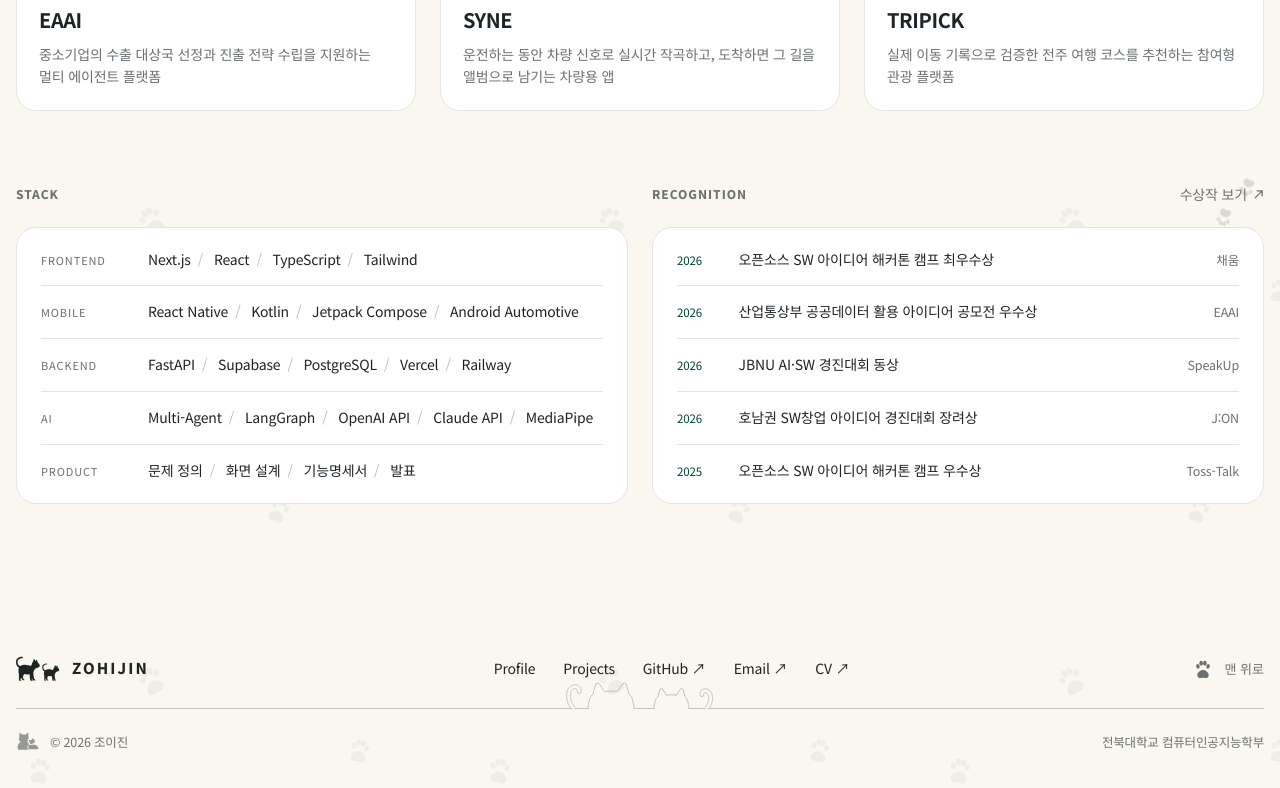
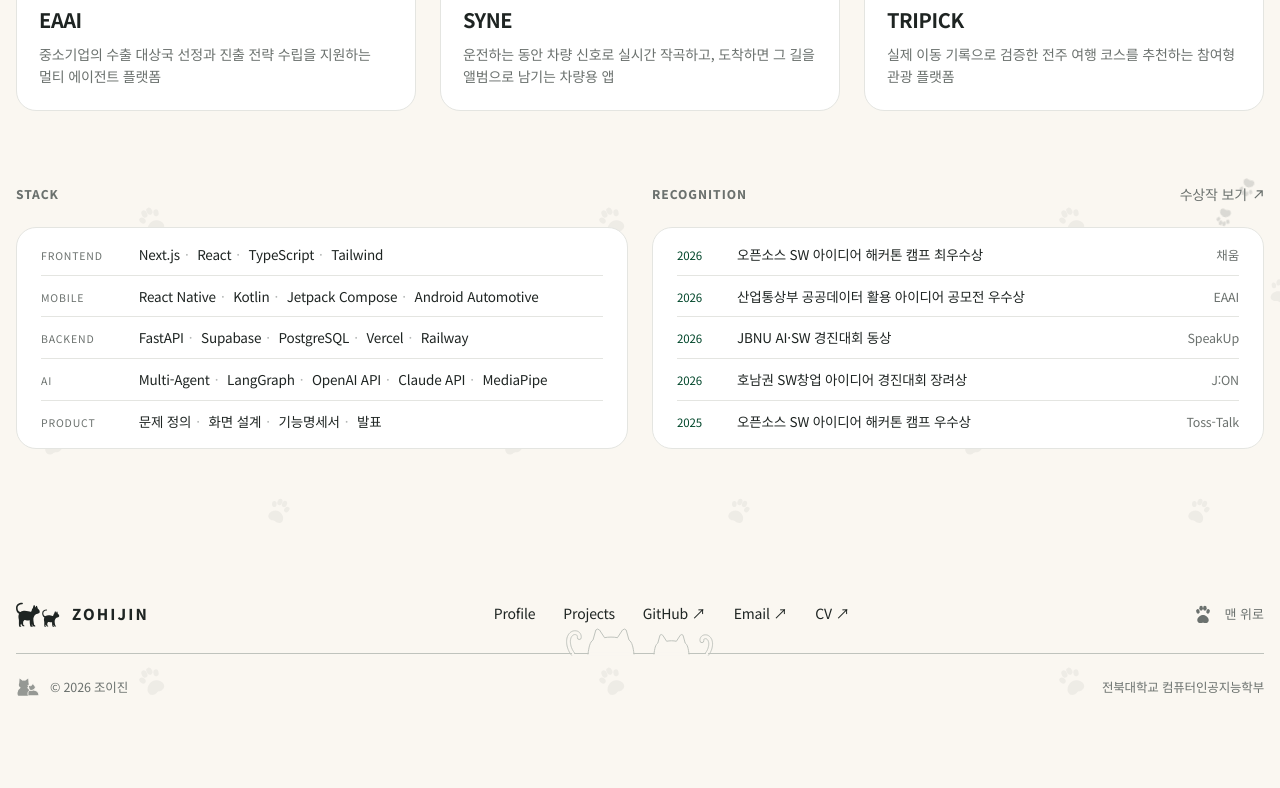
Before and after one commit to zohijin-k/zohijin-k.github.io, a plain HTML site: page index.html in a window 1280 px wide. Shown: the part 1092-1880 px from the top of the page. After the commit the page ends 1830 px from the top, so only its background shows below. Drawn offline with Linux system fonts and the light colour scheme.

Commit message:
Add files via upload

```diff
--- a/index.html
+++ b/index.html
@@ -162,18 +162,18 @@ nav:has(.sheet.open) .cats .kc{stroke:var(--tint)}
 .htab{position:relative;z-index:1;margin:0;padding:6px 24px;list-style:none;background:var(--surface);border:1px solid var(--line);border-radius:20px}
 .htab>div,.htab li{border-top:1px solid var(--line)}
 .htab>div:first-child,.htab li:first-child{border-top:0}
-.htab>div{display:grid;grid-template-columns:6.5em minmax(0,1fr);gap:16px;align-items:baseline;padding:14px 0;font-size:14px}
-.htab dt{font-family:var(--mono);font-size:11px;letter-spacing:.08em;text-transform:uppercase;color:var(--muted)}
+.htab>div{display:grid;grid-template-columns:6.2em minmax(0,1fr);gap:14px;align-items:baseline;padding:10px 0;font-size:13.5px;line-height:1.55}
+.htab dt{font-family:var(--mono);font-size:10.5px;letter-spacing:.08em;text-transform:uppercase;color:var(--muted)}
 .htab dd{margin:0}
 .htab dd span{white-space:nowrap}
-.htab dd i{font-style:normal;color:var(--muted);opacity:.45;margin-inline:7px}
-.htab a{display:grid;grid-template-columns:3.4em minmax(0,1fr) auto;gap:14px;align-items:baseline;padding:14px 0;text-decoration:none;font-size:14px;transition:color .2s ease}
+.htab dd i{font-style:normal;color:var(--muted);opacity:.5;margin-inline:5px}
+.htab a{display:grid;grid-template-columns:3.4em minmax(0,1fr) auto;gap:14px;align-items:baseline;padding:10px 0;text-decoration:none;font-size:13.5px;line-height:1.55;transition:color .2s ease}
 .htab a .y{font-family:var(--mono);font-size:11.5px;color:var(--blue)}
 .htab a .p{font-size:12.5px;color:var(--muted)}
 .htab a[href]:hover .n{color:var(--blue)}
 .hrec .hsec-h{position:relative;z-index:1}
 @media (max-width:1000px){.hpair{grid-template-columns:minmax(0,1fr);gap:0}}
-@media (max-width:640px){.hpair .hsec{margin-top:48px}.htab{padding:4px 16px;border-radius:16px}.htab>div,.htab a{padding:12px 0}}
+@media (max-width:640px){.hpair .hsec{margin-top:48px}.htab{padding:4px 16px;border-radius:16px}.htab>div{padding:8px 0}.htab a{padding:12px 0}}
 @media (max-width:900px){.hw{grid-template-columns:minmax(0,1fr);gap:16px}.hw-card{flex-direction:row}.hw-card .cover{width:42%;flex:none;aspect-ratio:auto;padding:16px 14px 0}.hw-b{align-content:center}}
 @media (max-width:640px){.hsec{margin-top:48px}.sh + .hsec{margin-top:40px}.hsec-h{margin-bottom:14px}
  .hw{gap:10px}.hw-card{flex-direction:row;border-radius:16px;align-items:stretch}
@@ -183,7 +183,7 @@ nav:has(.sheet.open) .cats .kc{stroke:var(--tint)}
  .hw-card .cover:has(.screen){padding:0 10px;display:flex;align-items:center;justify-content:center}.hw-card .cover:has(.screen)::before{display:none}.hw-card .cover:has(.screen)::after{height:30%}.hw-card .cover .screen{height:auto;width:100%;margin-top:-6px}.hw-card .cover .screen img{width:100%;height:auto}.hw-card .screen{padding:4px;border-radius:7px}.hw-card .screen img,.hw-card .screen::after{border-radius:3px}.hw-card .screen::after{inset:4px}
  .hw-card:hover{transform:none}
  .hw-b{padding:12px 14px;gap:3px;align-content:center;min-width:0}.hw-b .k{font-size:10px;white-space:nowrap;overflow:hidden;text-overflow:ellipsis}.hw-b b{font-size:16px}.hw-b p{font-size:12.5px;line-height:1.5}
- .htab>div,.htab a{grid-template-columns:minmax(0,1fr)!important;gap:2px!important}.htab .p{justify-self:start}}
+ .htab a{grid-template-columns:minmax(0,1fr)!important;gap:2px!important}.htab>div{grid-template-columns:5.6em minmax(0,1fr);gap:8px;font-size:13px}.htab .p{justify-self:start}}
 /* recognition */
 .recog{position:relative;border-block:1px solid var(--line);padding-block:28px;display:grid;grid-template-columns:9em minmax(0,1fr);gap:32px;align-items:start}
 .recog ul{list-style:none;margin:0;padding:0;display:grid;gap:10px;font-size:14px}
@@ -1119,7 +1119,7 @@ function cardHTML(k,i){const p=P[k];const cats=Object.keys(LISTS).filter(L=>LIST
 document.getElementById('list-projects').innerHTML=ALL.map(cardHTML).join('');
 const HOME_WORK=['eaai','syne','tripick'];
 document.getElementById('featured').innerHTML=HOME_WORK.map(k=>{const p=P[k];return `<a class="hw-card" href="#${k}"><div class="cover" style="${pcs(k)}">${coverHTML(p)}</div><div class="hw-b"><span class="k">${esc(p.kind)} · ${esc(p.scope)}</span><b>${esc(p.title)}</b><p>${esc(p.desc)}</p></div></a>`}).join('');
-document.getElementById('home-stack').innerHTML=[...document.querySelectorAll('#skills-about>div')].map(d=>`<div><dt>${esc(d.querySelector('span').textContent)}</dt><dd>${[...d.querySelectorAll('li')].map(l=>`<span>${esc(l.textContent)}</span>`).join('<i>/</i> ')}</dd></div>`).join('');
+document.getElementById('home-stack').innerHTML=[...document.querySelectorAll('#skills-about>div')].map(d=>`<div><dt>${esc(d.querySelector('span').textContent)}</dt><dd>${[...d.querySelectorAll('li')].map(l=>`<span>${esc(l.textContent)}</span>`).join('<i>·</i> ')}</dd></div>`).join('');
 const REC=[['2026','오픈소스 SW 아이디어 해커톤 캠프','최우수상','chaeum'],['2026','산업통상부 공공데이터 활용 아이디어 공모전','우수상','eaai'],['2026','JBNU AI·SW 경진대회','동상','speakup'],['2026','호남권 SW창업 아이디어 경진대회','장려상','jon'],['2025','오픈소스 SW 아이디어 해커톤 캠프','우수상','tosstalk']];
 document.getElementById('home-rec').innerHTML=REC.map(([y,n,a,k])=>`<li><a${HIDDEN.includes(k)?'':` href="#${k}"`}><span class="y">${y}</span><span class="n">${esc(n)} ${a}</span><span class="p">${esc(P[k].title)}</span></a></li>`).join('');
 document.getElementById('c-projects').textContent='Portfolio';
```
